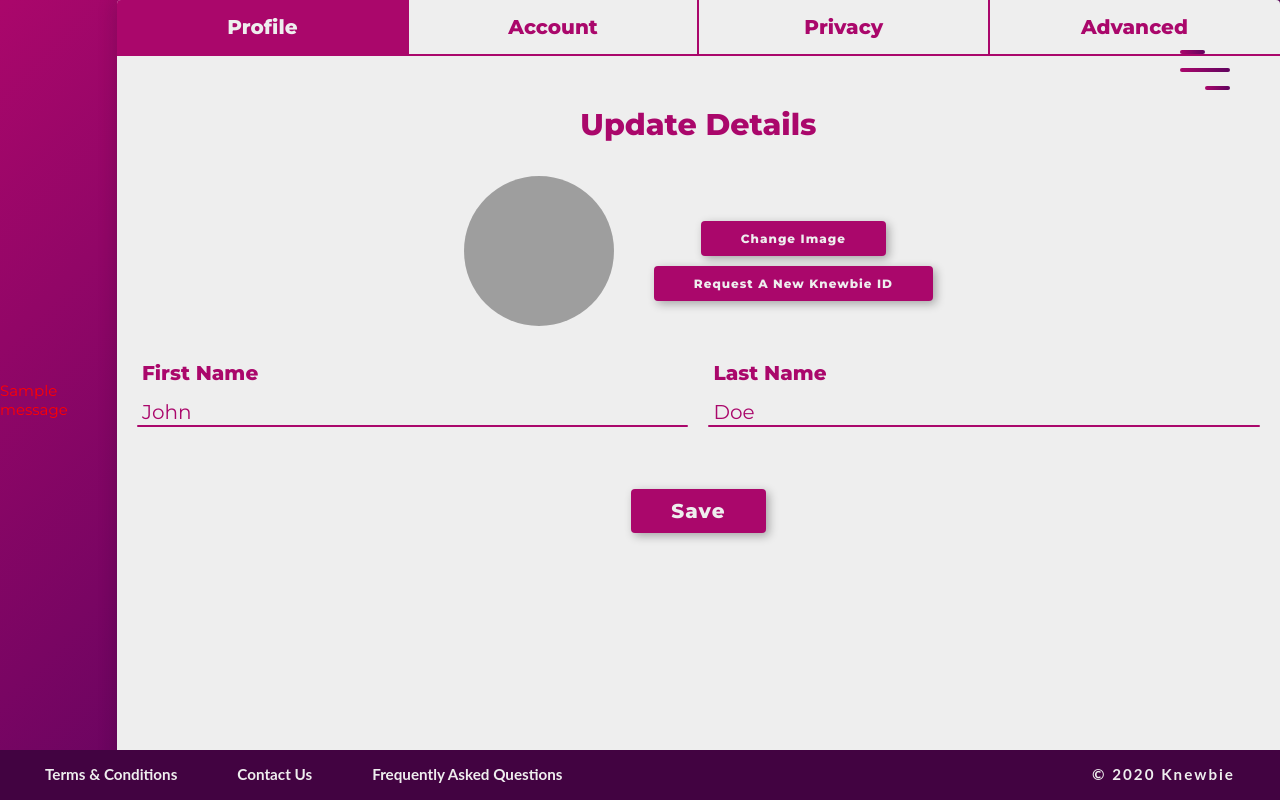
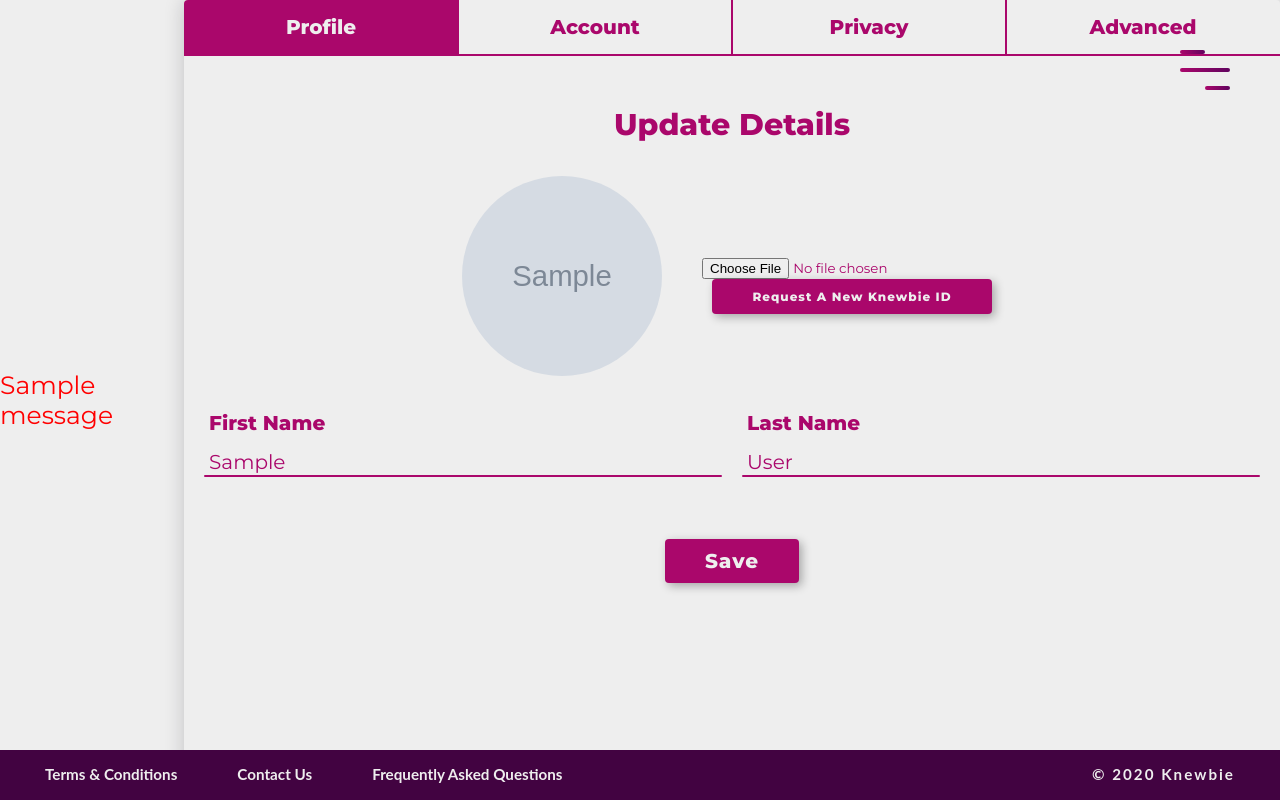
Before and after one commit to Orbital-Knewbie/Knewbie, a Flask app: page /settings in a window 1280 px wide. Run offline with Flask 2, Linux system fonts and the light colour scheme; a user stored in the database is signed in; tables that the repository leaves empty hold one stand-in row (values such as "Sample post"); grey boxes marked "Sample" are stand-in pictures; one stand-in notice (Sample message) is shown; parts of the project's set-up code (start-up, migrations or seed data) failed here and were passed over; some libraries are stand-ins or nearby versions; grey boxes are pictures that could not be loaded.

Commit message:
backend for settings form (account), knewbie id generation (both in progress), profile image, and modify database column

```diff
--- a/app/forms.py
+++ b/app/forms.py
@@ -1,5 +1,6 @@
 from flask_wtf import FlaskForm
-from wtforms import StringField, PasswordField, BooleanField, SubmitField, TextAreaField, MultipleFileField, SelectField
+from flask_login import current_user
+from wtforms import StringField, PasswordField, BooleanField, SubmitField, TextAreaField, FileField, MultipleFileField, SelectField
 from wtforms.validators import ValidationError, DataRequired, Email, EqualTo
 from app.models import User
 
@@ -60,3 +61,31 @@ class CreateQnForm(FlaskForm):
     corrOp = SelectField('Correct Option', choices=[('nth', 'Select Correct Option'), ('Op1', 'Option 1'), ('Op2', 'Option 2'), ('Op3', 'Option 3'), ('Op4', 'Option 4')], validators=[DataRequired()])
     img = MultipleFileField('Attach Image')
     submit = SubmitField('Create Question')
+
+class UpdateProfileForm(FlaskForm):
+    firstName = StringField('First Name', validators=[DataRequired()])
+    lastName = StringField('Last Name', validators=[DataRequired()])
+    image = FileField('Change Image')
+    submit = SubmitField('Save')
+
+class UpdateAccountForm(FlaskForm):
+    firstName = StringField('First Name', validators=[DataRequired()])
+    lastName = StringField('Last Name', validators=[DataRequired()])
+    email = StringField('Email', validators=[DataRequired(), Email()])
+    password = PasswordField('Current Password', validators=[DataRequired()])
+    password1 = PasswordField('New Password', validators=[DataRequired()])
+    password2 = PasswordField(
+        'Repeat Password', validators=[DataRequired(), EqualTo('password')])
+    submit = SubmitField('Save')
+
+    def validate_password(self, password_hash):
+        if password.data != current_user.password_hash:
+            user = User.query.filter_by(password_hash=password.data).first()
+            if user is not None:
+                raise ValidationError('Please use a different username.')
+
+    def validate_email(self, email):
+        if email.data != current_user.email:
+            user = User.query.filter_by(email=email.data).first()
+            if user is not None:
+                raise ValidationError('Email is the same. Please use a different email address.')
--- a/app/static/content/settingstyle.css
+++ b/app/static/content/settingstyle.css
@@ -18,7 +18,7 @@ body {
     align-items: center;
     align-content: center;
     justify-content: center;
-    background: linear-gradient(135deg, var(--LIGHTPURPLE) 0%, var(--PURPLE) 50%, var(--DARKPURPLE) 100%);
+    background: var(--OFFWHITE);
     font-family: 'Montserrat', sans-serif;
     font-size: 1.5rem;
     perspective: 1000px;
@@ -37,8 +37,6 @@ a, button, input[type="submit"] {
 
 #settings {
     opacity: 1;
-    transform-origin: center top;
-    animation: rotateIn 1000ms cubic-bezier(0.215, 0.61, 0.355, 1) 500ms forwards;
     position: relative;
     display: flex;
     flex-flow: row wrap;
@@ -270,11 +268,10 @@ section.upcoming h1 {
     align-items: center;
 }
 
-.avatar span {
-    background-image: url('https://s3-us-west-2.amazonaws.com/s.cdpn.io/6035/scrtpxls_location.png');
+.avatar span img {
     display: block;
-    width: 15rem;
-    height: 15rem;
+    width: 200px;
+    height: 200px;
     background-position: center center;
     background-size: cover;
     border-radius: 50%;
@@ -442,18 +439,6 @@ section.upcoming h1 {
     margin-top: 2rem;
 }
 
-@keyframes rotateIn {
-    0% {
-        opacity: 0;
-        transform: rotateX(30deg) rotateY(30deg) translateY(300px) translateZ(200px);
-    }
-
-    100% {
-        opacity: 1;
-        transform: none;
-    }
-}
-
 @keyframes slideIn {
     0% {
         opacity: 0;
--- a/app/templates/base.html
+++ b/app/templates/base.html
@@ -18,7 +18,7 @@
     {% if messages %}
     <ul class="flashes">
         {% for message in messages %}
-        <li style="color: red;">{{ message }}</li>
+        <li style="color: red; font-size: 25px">{{ message }}</li>
         {% endfor %}
     </ul>
     {% endif %}
--- a/app/templates/dashboard.html
+++ b/app/templates/dashboard.html
@@ -15,11 +15,11 @@
 <div class="container">
     <section class="box">
         <div class="avatar">
-            <img src="https://s3-us-west-2.amazonaws.com/s.cdpn.io/6035/scrtpxls_location.png" />
+            <img src="{{ image_file }}" style="width: 200px; height: 200px" />
         </div>
         <div class="details">
-            <h2>John Doe</h2>
-            <p>Unique ID: </p>
+            <h2>{{ current_user.firstName }} {{ current_user.lastName }}</h2>
+            <p>Unique ID: {{ current_user.knewbie_id }} </p>
             <a href="#" class="btn">Progress Report</a>
         </div>
     </section>
--- a/app/templates/settings.html
+++ b/app/templates/settings.html
@@ -18,12 +18,13 @@
             <form>
                 <ul>
                     <li class="large padding avatar">
-                        <span></span>
+                        <span><img src="{{ image_file }}"/></span>
                         <div>
 
                             <fieldset class="settings-button center">
                                 <div>
-                                    <button>Change Image</button>
+                                    <!--<button>Change Image</button>-->
+                                    {{ form.image }}
                                 </div>
                                 <div>
                                     <button>Request A New Knewbie ID</button>
@@ -35,7 +36,7 @@
                     <li>
                         <fieldset class="settings-input">
                             <div>
-                                <input required type="text" value="John" />
+                                {{ form.firstName }}
                                 <label>First Name</label>
                                 <hr />
                             </div>
@@ -45,7 +46,7 @@
                     <li>
                         <fieldset class="settings-input">
                             <div>
-                                <input required type="text" value="Doe" />
+                                {{ form.lastName }}
                                 <label>Last Name</label>
                                 <hr />
                             </div>
@@ -56,7 +57,7 @@
                     <li class="large padding">
                         <fieldset class="settings-button center">
                             <div>
-                                <input class="save" type="submit" value="Save" />
+                                {{ form.submit(class_="save") }}
                             </div>
                         </fieldset>
                     </li>
@@ -71,7 +72,7 @@
                     <li>
                         <fieldset class="settings-input">
                             <div>
-                                <input required type="email" value="current@user.email" />
+                                <input required type="email" value="{{ current_user.email }}" />
                                 <label>Email</label>
                                 <hr />
                             </div>
--- a/app/views.py
+++ b/app/views.py
@@ -6,7 +6,7 @@ from flask import render_template, request, jsonify, flash, redirect, url_for
 from flask_login import current_user, login_user, logout_user, login_required
 from app import app, db, mail
 from app.models import User, Question, Option, Answer, Response
-from app.forms import LoginForm, RegistrationForm, ContactForm, ResetPasswordForm, NewPasswordForm, CreateQnForm
+from app.forms import LoginForm, RegistrationForm, ContactForm, ResetPasswordForm, NewPasswordForm, CreateQnForm, UpdateAccountForm, UpdateProfileForm
 from app.questions import get_question_options, submit_response
 from app.email import register, resend_conf, send_contact_email, send_reset_email
 from app.token import confirm_token
@@ -14,6 +14,8 @@ from app.decorator import check_confirmed
 from app.cat import Student
 from flask_mail import Message
 import json, datetime
+import os
+import secrets
 
 
 # Route for main page functionalities
@@ -36,12 +38,34 @@ def home():
 @app.route('/dashboard')
 def dashboard():
     """Renders the dashboard page."""
-    return render_template('dashboard.html')
+    image_file = url_for('static', filename='resources/images/profile_pics/' + current_user.image_file)
+    return render_template('dashboard.html', image_file=image_file)
 
-@app.route('/settings')
+def update_image(form_image):
+    random_hex = secrets.token_hex(8)
+    _, f_ext = os.path.splitext(form_image.filename)
+    image_filename = random_hex + f_ext
+    image_path = os.path.join(app.root_path, 'static/resources/images/profile_pics', image_filename)
+    form_image.save(image_path)
+    return image_filename
+
+@app.route('/settings', methods=['GET', 'POST'])
 def settings():
     """Renders the dashboard page."""
-    return render_template('settings.html', title=' | Settings')
+    form = UpdateProfileForm()
+    if form.validate_on_submit():
+        if form.image.data:
+            image_file = update_image(form.image.data)
+            current_user.image_dile = image_file
+        current_user.firstName = form.firstName.data
+        current_user.lastName = form.lastName.data
+        flash('Your profile has been successfully updated!', 'success')
+        return redirect(url_for('settings'))
+    elif request.method == 'GET':
+        form.firstName.data = current_user.firstName
+        form.lastName.data = current_user.lastName
+    image_file = url_for('static', filename='resources/images/profile_pics/' + current_user.image_file)
+    return render_template('settings.html', title=' | Settings', image_file=image_file, form=form)
 
 @app.route('/faq')
 def faq():
```
Also changed, not shown: app/models.py (+15 -0 lines), migrations/versions/ebc73e0c5ae8_.py (renamed from migrations/versions/a565ea52cf5e_init_db.py, +5 -4 lines), app.db, app/static/resources/images/profile_pics/Student.svg (added), app/static/resources/images/profile_pics/Teacher.svg (added), app/static/resources/images/profile_pics/profileimg.jpg (added).
